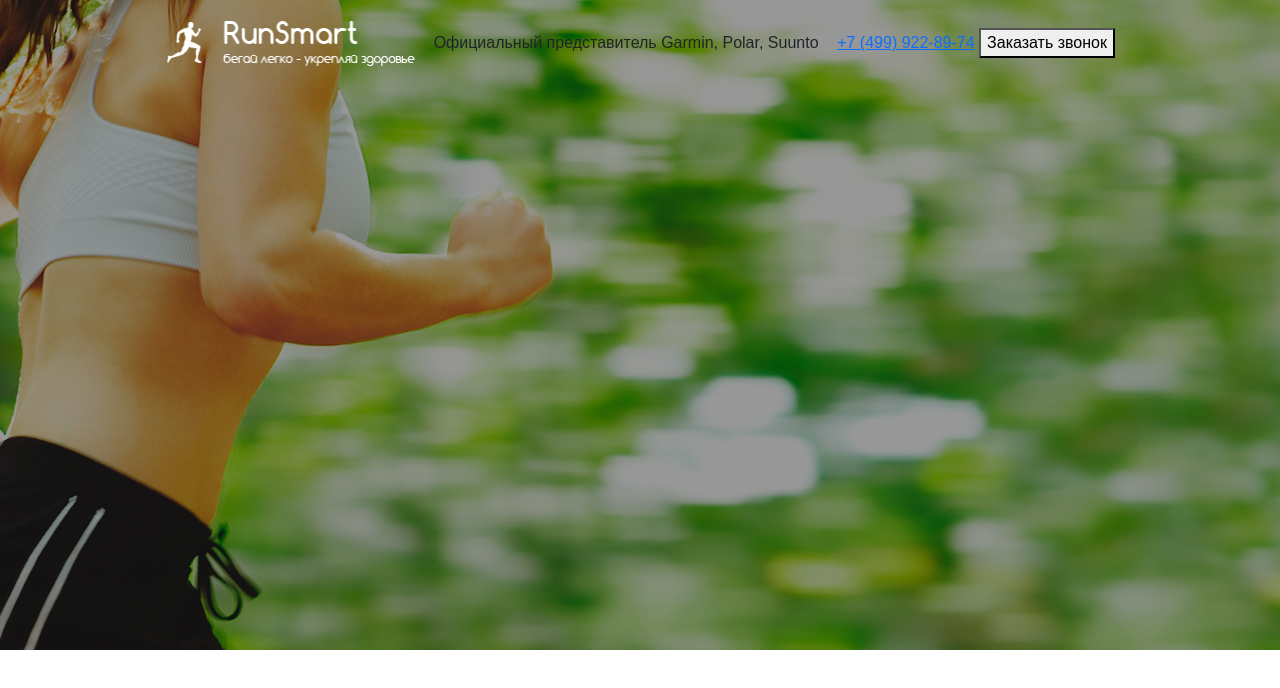
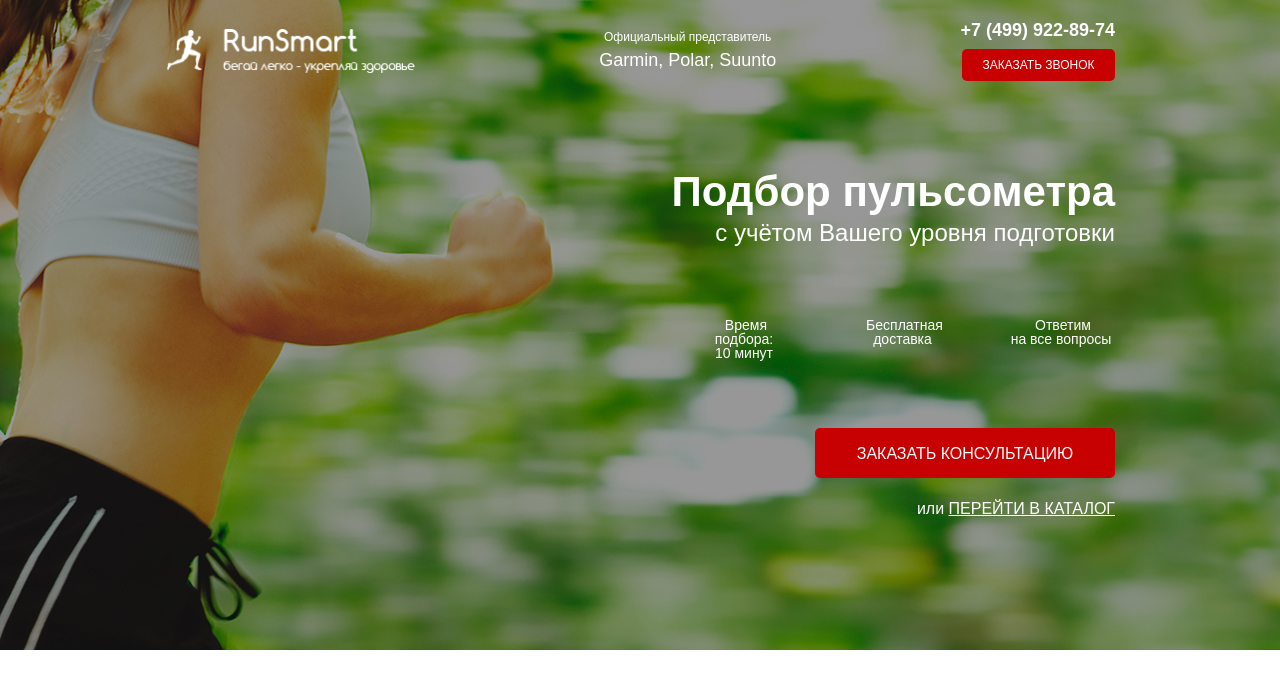
Before and after one commit to Paketoff/udemy_homeworks, a website: page src/index.html in a window 1280 px wide. Drawn offline with Linux system fonts and the light colour scheme.

Commit message:
promo almost ready.

```diff
--- a/src/index.html
+++ b/src/index.html
@@ -27,6 +27,30 @@
                     <button class="button">Заказать звонок</button>
                 </div>
             </header>
+            <div class="promo__wrapper">
+                <h1 class="promo__header">Подбор пульсометра</h1>
+                <h2 class="promo__subheader">с учётом Вашего уровня подготовки</h2>
+                <div class="promo__icons">
+                    <!--ПОДСТАВЬ СЮДА БЛЯТЬ ИКОНКИ И ТЕКСТ!!!-->
+                    <div class="promo__icon">
+                        <img src="" alt="">
+                        Время подбора:<br>10 минут
+                    </div>
+                    <div class="promo__icon">
+                        <img src="" alt="">
+                        Бесплатная<br>доставка
+                    </div>
+                    <div class="promo__icon">
+                        <img src="" alt="">
+                        Ответим<br>на все вопросы
+                    </div>
+                </div>
+                <button class="button button_main">заказать КОНСУЛЬТАЦИЮ</button>
+                <div class="promo__link">
+                    или
+                    <a href="#">ПЕРЕЙТИ В КАТАЛОГ</a>
+                </div>
+            </div>
         </div>
     </div>
 </body>
--- a/src/sass/base/_variables.scss
+++ b/src/sass/base/_variables.scss
@@ -0,0 +1 @@
+$main-color: #C70101;
--- /dev/null
+++ b/src/sass/blocks/_buttons.scss
@@ -0,0 +1,19 @@
+.button {
+    width: 153px;
+    height: 32px;
+    background: $main-color;
+    border-radius: 5px;
+    border: none; //убрать тень сзади кнопки
+    font-weight: 500;
+    font-size: 12px;
+    line-height: 19px;
+    color: #FFFFFF;
+    text-transform: uppercase;
+    &_main {
+        margin-top: 68px;
+        width: 300px;
+        height: 50px;
+        font-size: 16px;
+        line-height: 25px;
+    }
+}
--- a/src/sass/blocks/_header.scss
+++ b/src/sass/blocks/_header.scss
@@ -1,12 +1,40 @@
-// .header {
-//     display: flex;
-//     justify-content: space-between;
-//     align-items: center;
-//     &__logo{
-//         width: 250px;
-//         img {
-//             width: 90%; //если логотип сделают новый, он на 100% подстроиться под ширину ДИВА, а не будет за неё вылазить.
-//         }
-
-//     }
-// }
+.header {
+    display: flex;
+    justify-content: space-between;
+    align-items: center;
+    &__logo{
+        width: 250px;
+        img {
+            width: 100%; //если логотип сделают новый, он на 100% подстроиться под ширину ДИВА, а не будет за неё вылазить.
+        }
+    }
+    &__official{
+        font-weight: 500;
+        font-size: 12px;
+        color: #FFFFFF;
+        text-align: center;
+        span{
+            display: block;
+            font-size: 18px;
+            line-height: 29px;
+        }
+    }
+    &__phone{
+        display: block;
+        margin-bottom: 10px;
+        font-weight: 700;
+        font-size: 18px;
+        line-height: 18px;
+        color: #FFFFFF;
+        text-decoration: none;
+        &:hover {
+            color: #FFFFFF;
+            text-decoration: none;
+        }
+    }
+    &__contacts {
+        display: flex;
+        flex-direction: column;
+        align-items: flex-end;
+    }
+}
--- a/src/sass/blocks/_promo.scss
+++ b/src/sass/blocks/_promo.scss
@@ -2,4 +2,53 @@
     min-height: 650px;
     padding: 21px 0 93px 0;
     background: url(../../img/bg1.jpg) center center/cover no-repeat;
+    &__wrapper {
+        display: flex;
+        flex-direction: column;
+        align-items: flex-end;
+        margin-top: 90px;
+    }
+    &__header {
+        font-style: normal;
+        font-weight: bold;
+        font-size: 42px;
+        line-height: 42px;
+        color: #FFFFFF;
+    }
+    &__subheader {
+        font-weight: 500;
+        font-size: 24px;
+        line-height: 24px;
+        color: #FFFFFF;
+    }
+    &__icons {
+        display: flex;
+        margin-top: 65px;
+        width: 425px;
+        flex-direction: row;
+        justify-content: space-between;
+    }
+    &__icon {
+        width: 108px;
+        font-weight: 500;
+        font-size: 14px;
+        line-height: 14px;
+        text-align: center;
+        color: #FFFFFF;
+        img {
+            width: 100%;
+        }
+    }
+    &__link {
+        font-weight: 500;
+        font-size: 16px;
+        line-height: 25px;
+        color: #FFFFFF;
+        margin-top: 18px;
+        a {
+            text-decoration: underline;
+            text-transform: uppercase;
+            color: #FFFFFF;
+        }
+    }
 }
--- a/src/sass/base/style.scss
+++ b/src/sass/style.scss
@@ -1,6 +1,7 @@
-@import 'variables';
-@import '../blocks/promo';
-@import '../blocks/header';
+@import 'base/variables';
+@import 'blocks/promo';
+@import 'blocks/header';
+@import 'blocks/buttons';
 
 * {
     font-family: 'Museo Sans Cyrl', sans-serif;
```
Also changed, not shown: src/css/base/style.min.css, src/css/style.min.css.
